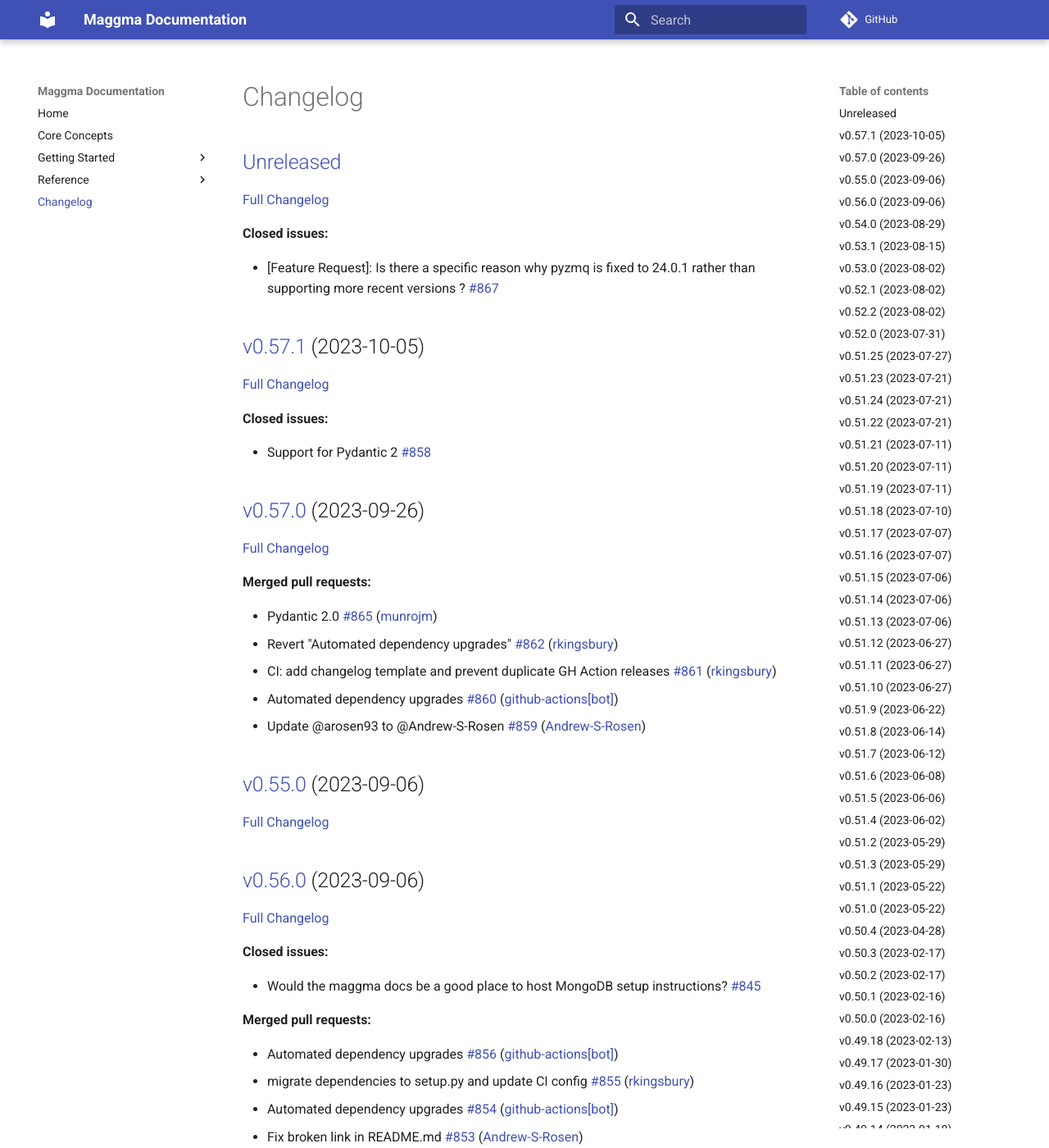
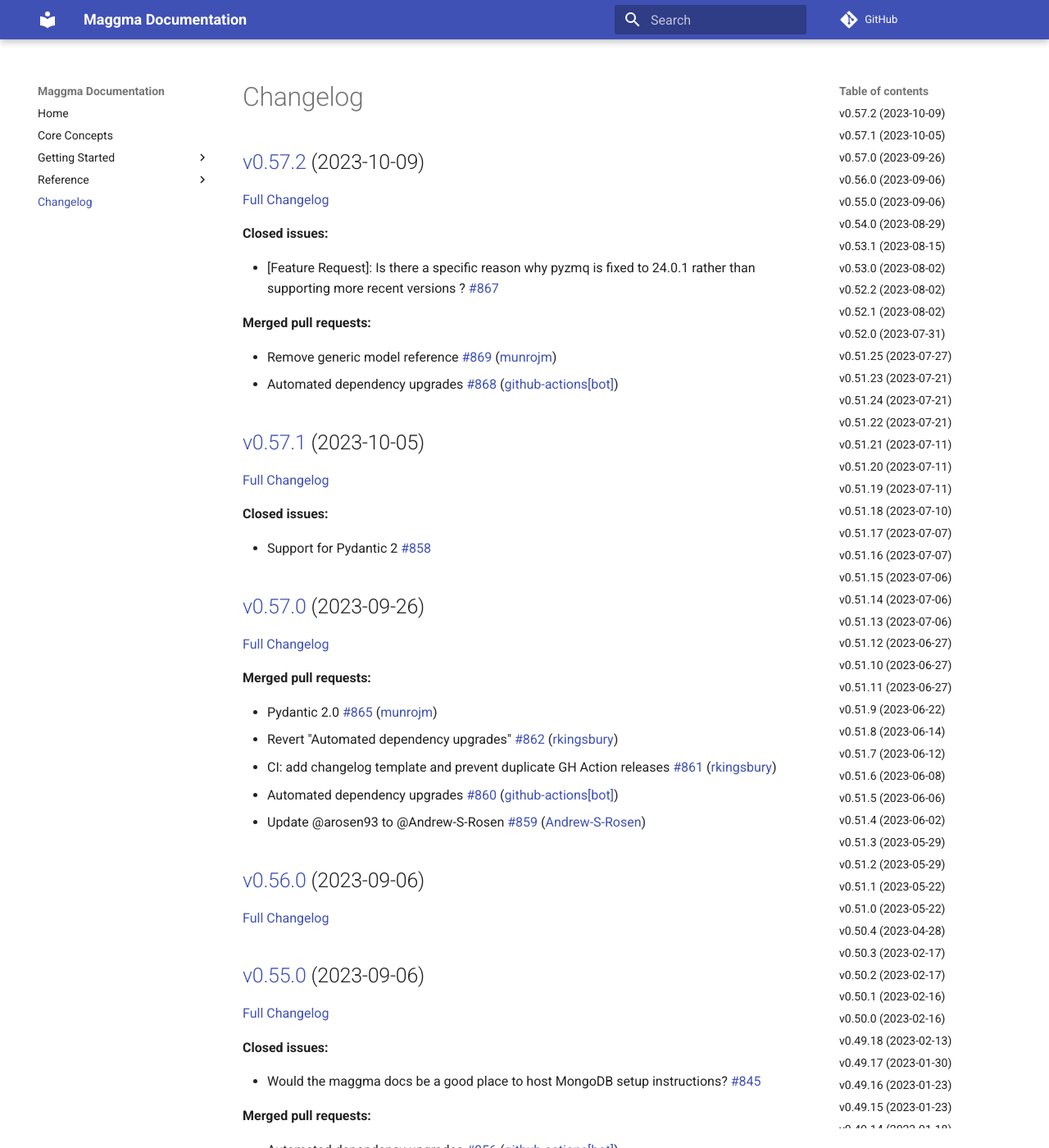
Before and after one commit to materialsproject/maggma, an MkDocs documentation site: the page built from docs/CHANGELOG.md, in a window 1280 px wide and 1400 px high. Shown: the whole window at 82% size. Built offline with MkDocs 1.6.1 and Material for MkDocs 9.7.7, drawn with Linux system fonts in a browser that asks for light colours; comment, search, counter and statistics services are not loaded; some of the changed text lies outside the part shown.

Commit message:
Updated CHANGELOG.md

```diff
--- a/docs/CHANGELOG.md
+++ b/docs/CHANGELOG.md
@@ -1,12 +1,17 @@
 # Changelog
 
-## [Unreleased](https://github.com/materialsproject/maggma/tree/HEAD)
+## [v0.57.2](https://github.com/materialsproject/maggma/tree/v0.57.2) (2023-10-09)
 
-[Full Changelog](https://github.com/materialsproject/maggma/compare/v0.57.1...HEAD)
+[Full Changelog](https://github.com/materialsproject/maggma/compare/v0.57.1...v0.57.2)
 
 **Closed issues:**
 
 - \[Feature Request\]: Is there a specific reason why pyzmq is fixed to 24.0.1 rather than supporting more recent versions ?  [\#867](https://github.com/materialsproject/maggma/issues/867)
+
+**Merged pull requests:**
+
+- Remove generic model reference [\#869](https://github.com/materialsproject/maggma/pull/869) ([munrojm](https://github.com/munrojm))
+- Automated dependency upgrades [\#868](https://github.com/materialsproject/maggma/pull/868) ([github-actions[bot]](https://github.com/apps/github-actions))
 
 ## [v0.57.1](https://github.com/materialsproject/maggma/tree/v0.57.1) (2023-10-05)
 
@@ -18,7 +23,7 @@
 
 ## [v0.57.0](https://github.com/materialsproject/maggma/tree/v0.57.0) (2023-09-26)
 
-[Full Changelog](https://github.com/materialsproject/maggma/compare/v0.55.0...v0.57.0)
+[Full Changelog](https://github.com/materialsproject/maggma/compare/v0.56.0...v0.57.0)
 
 **Merged pull requests:**
 
@@ -28,13 +33,13 @@
 - Automated dependency upgrades [\#860](https://github.com/materialsproject/maggma/pull/860) ([github-actions[bot]](https://github.com/apps/github-actions))
 - Update @arosen93 to @Andrew-S-Rosen [\#859](https://github.com/materialsproject/maggma/pull/859) ([Andrew-S-Rosen](https://github.com/Andrew-S-Rosen))
 
+## [v0.56.0](https://github.com/materialsproject/maggma/tree/v0.56.0) (2023-09-06)
+
+[Full Changelog](https://github.com/materialsproject/maggma/compare/v0.55.0...v0.56.0)
+
 ## [v0.55.0](https://github.com/materialsproject/maggma/tree/v0.55.0) (2023-09-06)
 
-[Full Changelog](https://github.com/materialsproject/maggma/compare/v0.56.0...v0.55.0)
-
-## [v0.56.0](https://github.com/materialsproject/maggma/tree/v0.56.0) (2023-09-06)
-
-[Full Changelog](https://github.com/materialsproject/maggma/compare/v0.54.0...v0.56.0)
+[Full Changelog](https://github.com/materialsproject/maggma/compare/v0.54.0...v0.55.0)
 
 **Closed issues:**
 
@@ -75,19 +80,19 @@
 
 ## [v0.53.0](https://github.com/materialsproject/maggma/tree/v0.53.0) (2023-08-02)
 
-[Full Changelog](https://github.com/materialsproject/maggma/compare/v0.52.1...v0.53.0)
+[Full Changelog](https://github.com/materialsproject/maggma/compare/v0.52.2...v0.53.0)
 
 **Merged pull requests:**
 
 - allow \>5GB and turn on multi-part uploads for AWS [\#829](https://github.com/materialsproject/maggma/pull/829) ([kbuma](https://github.com/kbuma))
 
+## [v0.52.2](https://github.com/materialsproject/maggma/tree/v0.52.2) (2023-08-02)
+
+[Full Changelog](https://github.com/materialsproject/maggma/compare/v0.52.1...v0.52.2)
+
 ## [v0.52.1](https://github.com/materialsproject/maggma/tree/v0.52.1) (2023-08-02)
 
-[Full Changelog](https://github.com/materialsproject/maggma/compare/v0.52.2...v0.52.1)
-
-## [v0.52.2](https://github.com/materialsproject/maggma/tree/v0.52.2) (2023-08-02)
-
-[Full Changelog](https://github.com/materialsproject/maggma/compare/v0.52.0...v0.52.2)
+[Full Changelog](https://github.com/materialsproject/maggma/compare/v0.52.0...v0.52.1)
 
 **Merged pull requests:**
 
@@ -205,15 +210,15 @@
 
 ## [v0.51.12](https://github.com/materialsproject/maggma/tree/v0.51.12) (2023-06-27)
 
-[Full Changelog](https://github.com/materialsproject/maggma/compare/v0.51.11...v0.51.12)
+[Full Changelog](https://github.com/materialsproject/maggma/compare/v0.51.10...v0.51.12)
+
+## [v0.51.10](https://github.com/materialsproject/maggma/tree/v0.51.10) (2023-06-27)
+
+[Full Changelog](https://github.com/materialsproject/maggma/compare/v0.51.11...v0.51.10)
 
 ## [v0.51.11](https://github.com/materialsproject/maggma/tree/v0.51.11) (2023-06-27)
 
-[Full Changelog](https://github.com/materialsproject/maggma/compare/v0.51.10...v0.51.11)
-
-## [v0.51.10](https://github.com/materialsproject/maggma/tree/v0.51.10) (2023-06-27)
-
-[Full Changelog](https://github.com/materialsproject/maggma/compare/v0.51.9...v0.51.10)
+[Full Changelog](https://github.com/materialsproject/maggma/compare/v0.51.9...v0.51.11)
 
 **Merged pull requests:**
 
@@ -275,19 +280,19 @@
 
 ## [v0.51.4](https://github.com/materialsproject/maggma/tree/v0.51.4) (2023-06-02)
 
-[Full Changelog](https://github.com/materialsproject/maggma/compare/v0.51.2...v0.51.4)
+[Full Changelog](https://github.com/materialsproject/maggma/compare/v0.51.3...v0.51.4)
 
 **Merged pull requests:**
 
 - modify JSONStore file creation [\#792](https://github.com/materialsproject/maggma/pull/792) ([gpetretto](https://github.com/gpetretto))
 
+## [v0.51.3](https://github.com/materialsproject/maggma/tree/v0.51.3) (2023-05-29)
+
+[Full Changelog](https://github.com/materialsproject/maggma/compare/v0.51.2...v0.51.3)
+
 ## [v0.51.2](https://github.com/materialsproject/maggma/tree/v0.51.2) (2023-05-29)
 
-[Full Changelog](https://github.com/materialsproject/maggma/compare/v0.51.3...v0.51.2)
-
-## [v0.51.3](https://github.com/materialsproject/maggma/tree/v0.51.3) (2023-05-29)
-
-[Full Changelog](https://github.com/materialsproject/maggma/compare/v0.51.1...v0.51.3)
+[Full Changelog](https://github.com/materialsproject/maggma/compare/v0.51.1...v0.51.2)
 
 **Merged pull requests:**
 
@@ -424,19 +429,19 @@
 
 ## [v0.49.9](https://github.com/materialsproject/maggma/tree/v0.49.9) (2022-11-01)
 
-[Full Changelog](https://github.com/materialsproject/maggma/compare/v0.49.8...v0.49.9)
+[Full Changelog](https://github.com/materialsproject/maggma/compare/v0.49.7...v0.49.9)
 
 **Merged pull requests:**
 
 - Parse datetime with dateutil [\#741](https://github.com/materialsproject/maggma/pull/741) ([munrojm](https://github.com/munrojm))
 
+## [v0.49.7](https://github.com/materialsproject/maggma/tree/v0.49.7) (2022-10-25)
+
+[Full Changelog](https://github.com/materialsproject/maggma/compare/v0.49.8...v0.49.7)
+
 ## [v0.49.8](https://github.com/materialsproject/maggma/tree/v0.49.8) (2022-10-25)
 
-[Full Changelog](https://github.com/materialsproject/maggma/compare/v0.49.7...v0.49.8)
-
-## [v0.49.7](https://github.com/materialsproject/maggma/tree/v0.49.7) (2022-10-25)
-
-[Full Changelog](https://github.com/materialsproject/maggma/compare/v0.49.6...v0.49.7)
+[Full Changelog](https://github.com/materialsproject/maggma/compare/v0.49.6...v0.49.8)
 
 **Merged pull requests:**
 
@@ -645,23 +650,23 @@
 
 ## [v0.44.1](https://github.com/materialsproject/maggma/tree/v0.44.1) (2022-03-08)
 
-[Full Changelog](https://github.com/materialsproject/maggma/compare/v0.44.0...v0.44.1)
+[Full Changelog](https://github.com/materialsproject/maggma/compare/v0.42.0...v0.44.1)
 
 **Merged pull requests:**
 
 - added localhost test for MongoURIStore [\#595](https://github.com/materialsproject/maggma/pull/595) ([jmmshn](https://github.com/jmmshn))
 
-## [v0.44.0](https://github.com/materialsproject/maggma/tree/v0.44.0) (2022-03-07)
+## [v0.42.0](https://github.com/materialsproject/maggma/tree/v0.42.0) (2022-03-07)
 
-[Full Changelog](https://github.com/materialsproject/maggma/compare/v0.43.0...v0.44.0)
+[Full Changelog](https://github.com/materialsproject/maggma/compare/v0.43.0...v0.42.0)
 
 ## [v0.43.0](https://github.com/materialsproject/maggma/tree/v0.43.0) (2022-03-07)
 
-[Full Changelog](https://github.com/materialsproject/maggma/compare/v0.42.0...v0.43.0)
+[Full Changelog](https://github.com/materialsproject/maggma/compare/v0.44.0...v0.43.0)
 
-## [v0.42.0](https://github.com/materialsproject/maggma/tree/v0.42.0) (2022-03-07)
+## [v0.44.0](https://github.com/materialsproject/maggma/tree/v0.44.0) (2022-03-07)
 
-[Full Changelog](https://github.com/materialsproject/maggma/compare/v0.41.1...v0.42.0)
+[Full Changelog](https://github.com/materialsproject/maggma/compare/v0.41.1...v0.44.0)
 
 **Merged pull requests:**
 
@@ -741,19 +746,19 @@
 
 ## [v0.36.0](https://github.com/materialsproject/maggma/tree/v0.36.0) (2021-12-06)
 
-[Full Changelog](https://github.com/materialsproject/maggma/compare/v0.34.0...v0.36.0)
+[Full Changelog](https://github.com/materialsproject/maggma/compare/v0.35.0...v0.36.0)
 
 **Merged pull requests:**
 
 - Added on-disk MongoDB compatible MontyStore [\#514](https://github.com/materialsproject/maggma/pull/514) ([utf](https://github.com/utf))
 
+## [v0.35.0](https://github.com/materialsproject/maggma/tree/v0.35.0) (2021-12-01)
+
+[Full Changelog](https://github.com/materialsproject/maggma/compare/v0.34.0...v0.35.0)
+
 ## [v0.34.0](https://github.com/materialsproject/maggma/tree/v0.34.0) (2021-12-01)
 
-[Full Changelog](https://github.com/materialsproject/maggma/compare/v0.35.0...v0.34.0)
-
-## [v0.35.0](https://github.com/materialsproject/maggma/tree/v0.35.0) (2021-12-01)
-
-[Full Changelog](https://github.com/materialsproject/maggma/compare/v0.33.2...v0.35.0)
+[Full Changelog](https://github.com/materialsproject/maggma/compare/v0.33.2...v0.34.0)
 
 **Merged pull requests:**
 
```
